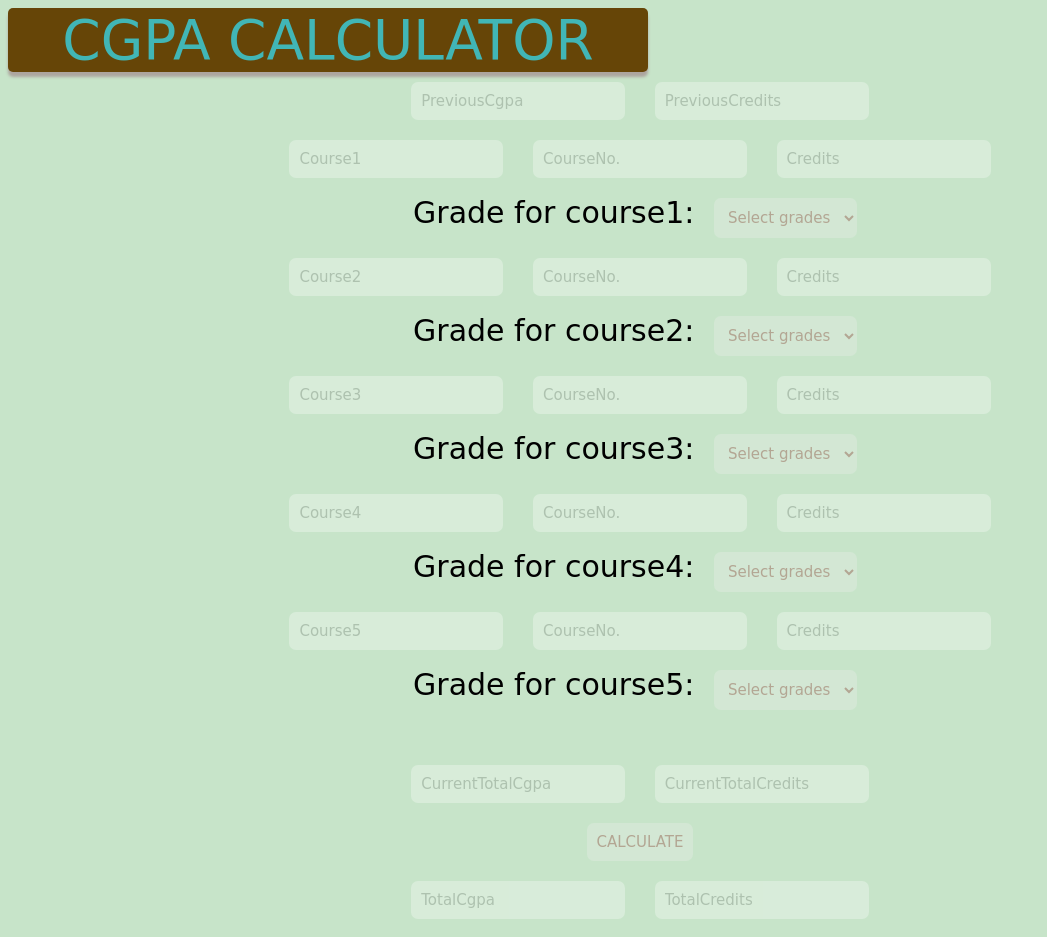
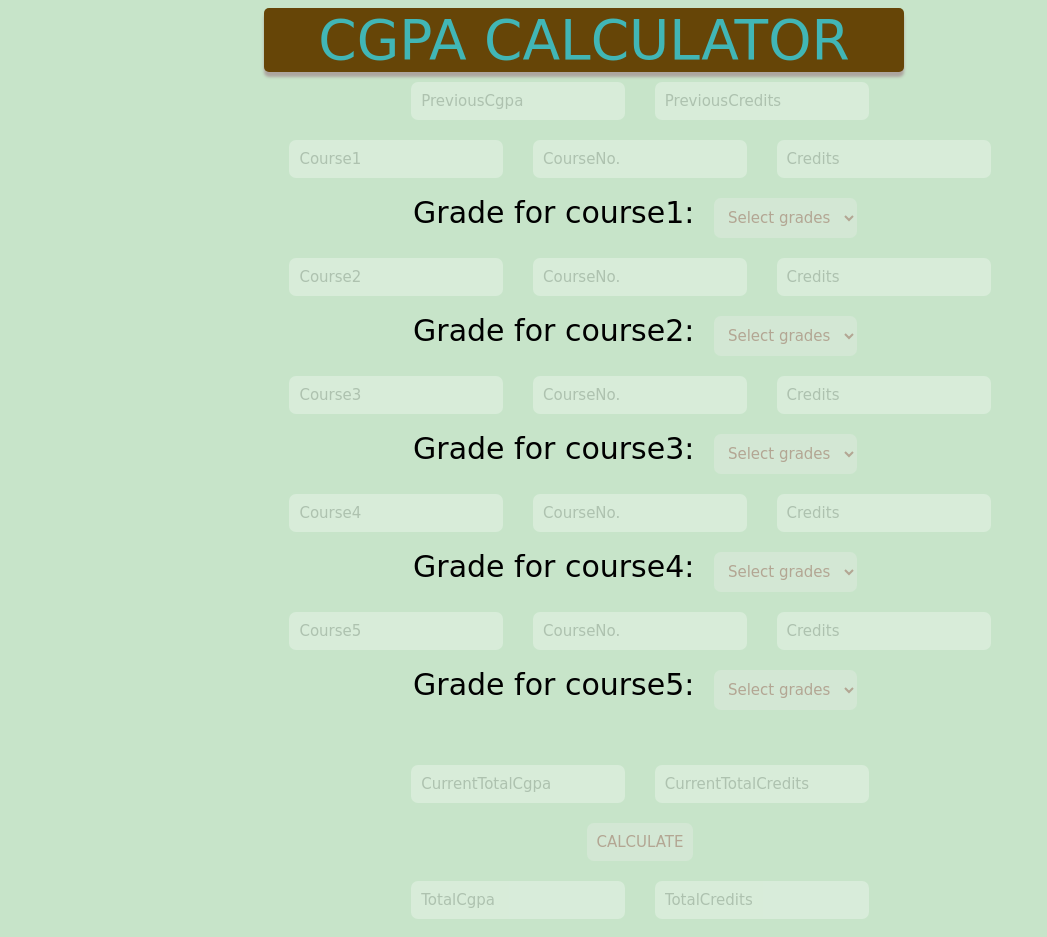
Before and after one commit to mohith-git/github4, a plain HTML site: page index.html in a window 1280 px wide. Shown: the whole page, without its empty margins (0-1047 px from the left). Drawn offline with Linux system fonts and the light colour scheme.

Commit message:
Update stylesheet.css

```diff
--- a/stylesheet.css
+++ b/stylesheet.css
@@ -14,6 +14,7 @@ background-color: rgb(102, 69, 7);
 width: 50vw;
 text-align: center;
 font-size: 55px;
+margin-left: 20vw;
 border-radius: 5px;
 box-shadow:0 5px 3px 0 rgb(173, 165, 159);
 
```
